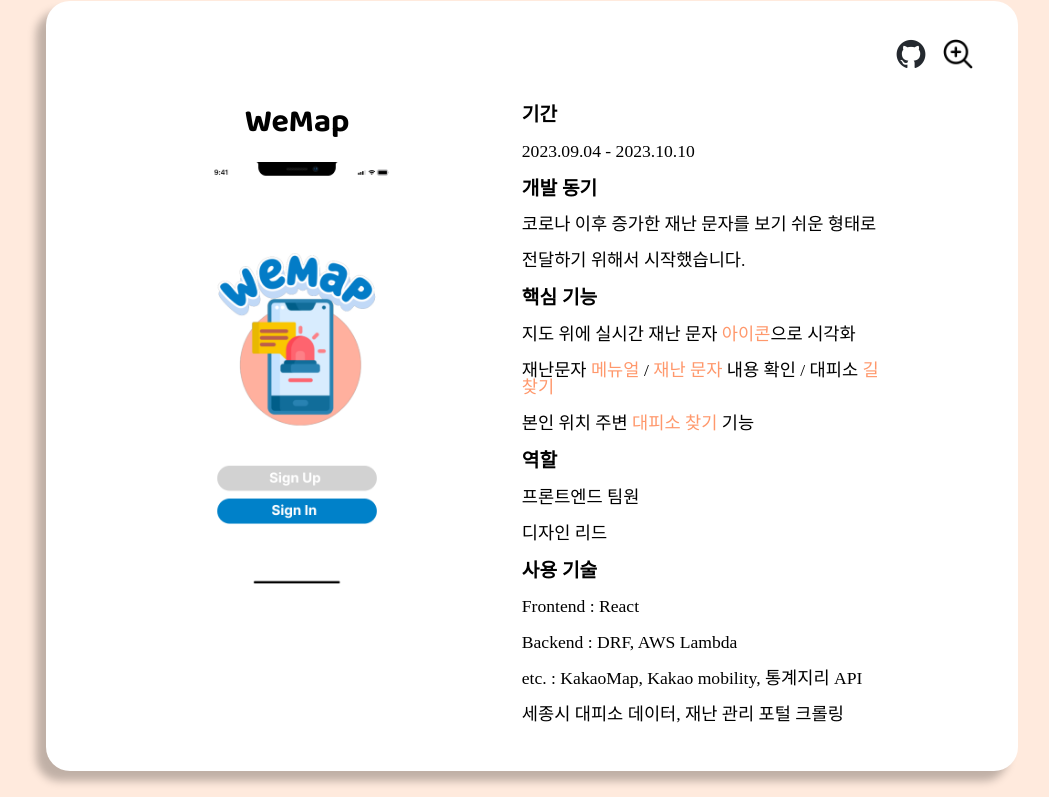
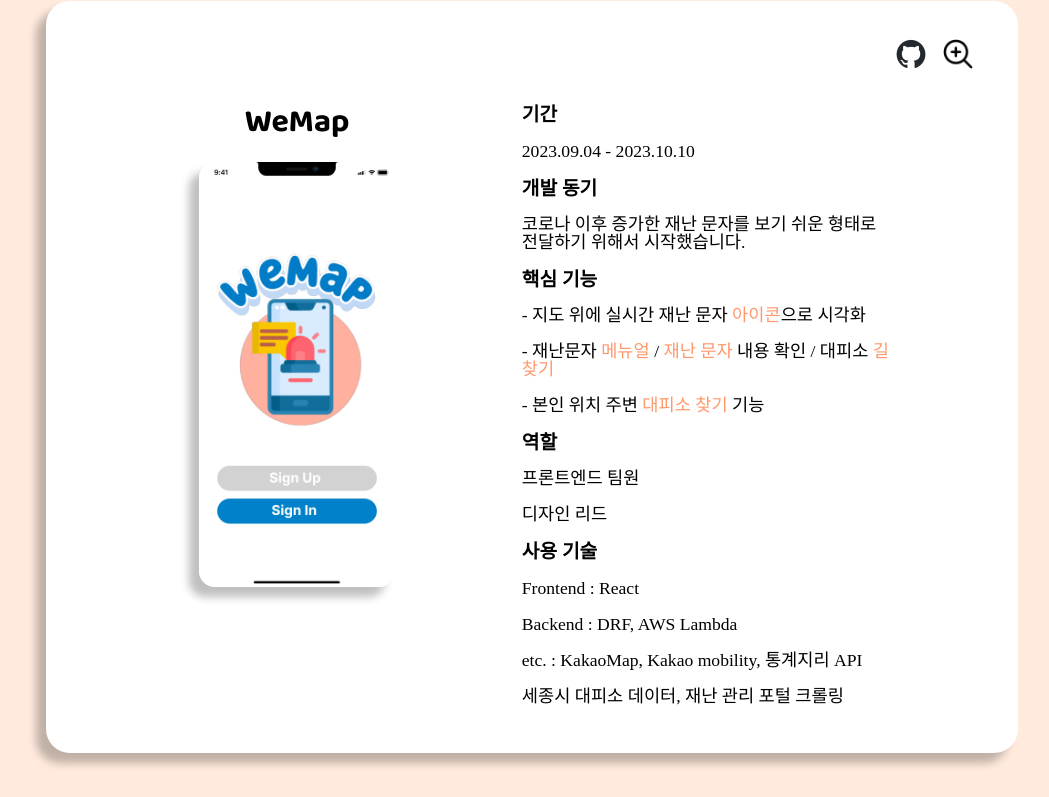
Before and after one commit to dbsrudrla/Portfolio, a React (Create React App) app: page / in a window 1280 px wide. Shown: the part 2000-2797 px from the top of the page, without its empty margins (108-1157 px from the left). Built offline with nearby package versions, Linux system fonts and the light colour scheme; a web font is replaced by a local one.

Commit message:
feat : add architecture

```diff
--- a/src/component/Header.jsx
+++ b/src/component/Header.jsx
@@ -56,7 +56,7 @@ const Container = styled.div`
     flex-wrap : wrap;
     box-shadow : 0 0 7px ${Colors.shadow};
     background-color : ${Colors.white};
-    @media screen and (max-width : 768px) {
+    @media screen and (max-width : 1000px) {
         height : auto;
     }
 `;
@@ -66,7 +66,7 @@ const Wrapper = styled.div`
     flex-wrap : inherit;
     align-items : center;
     justify-content : space-between;
-    @media screen and (max-width : 768px) {
+    @media screen and (max-width : 1000px) {
         width : 100%;
         justify-content : space-around;
     }
@@ -76,7 +76,7 @@ const Title = styled.div`
     font-weight : bold;
     font-size : 1.5rem;
     font-family : 'BalooChettan';
-    @media screen and (max-width : 768px) {
+    @media screen and (max-width : 1000px) {
         padding : 2% 0;
     }
 `;
--- a/src/component/Home.jsx
+++ b/src/component/Home.jsx
@@ -50,15 +50,16 @@ const Container = styled.div`
   }
 `;
 const Wrapper = styled.div`
-  width : 100%;
+  width : 80%;
+  margin : 0 auto;
 `;
 const Section = styled.div`
-  width : 80%;
+  width : 100%;
   margin : 0 auto;
   display : flex;
   flex-direction : row;
   justify-content : center;
-  @media screen and (max-width : 1000px) {
+  @media screen and (max-width : 900px) {
     flex-direction : column;
     align-items : center;
   }
@@ -74,16 +75,23 @@ const Image = styled.div`
   };
   cursor : pointer;
   @media screen and (max-width : 1000px) {
+    width : 30%;
+    margin-bottom : 5%;
+  }
+  @media screen and (max-width : 768px) {
     width : 40%;
-    margin-bottom : 5%;
+  }
+  @media screen and (max-width : 500px) {
+    width : 50%;
   }
 `;
 const TextList = styled.div`
   width : 55%;
   margin-left : 5%;
-  @media screen and (max-width : 1000px) {
+  @media screen and (max-width : 900px) {
     width : 80%;
     text-align : center;
+    margin : 0;
   }
 `;
 const InfoTitle = styled.div`
--- a/src/component/Projects.jsx
+++ b/src/component/Projects.jsx
@@ -46,16 +46,15 @@ function Projects() {
                           <InfoTitle>기간</InfoTitle>
                           <Info>2023.09.04 - 2023.10.10</Info>
                           <InfoTitle>개발 동기</InfoTitle>
-                          <Info>코로나 이후 증가한 재난 문자를 보기 쉬운 형태로</Info>
-                          <Info>전달하기 위해서 시작했습니다.</Info>
+                          <Info>코로나 이후 증가한 재난 문자를 보기 쉬운 형태로 전달하기 위해서 시작했습니다.</Info>
                           <InfoTitle>핵심 기능</InfoTitle>
-                          <Info>지도 위에 실시간 재난 문자 <text style={{color : Colors.button}}>아이콘</text>으로 시각화</Info>
+                          <Info>- 지도 위에 실시간 재난 문자 <text style={{color : Colors.button}}>아이콘</text>으로 시각화</Info>
                           <Info>
-                            재난문자 <text style={{color : Colors.button}}>메뉴얼 </text>
+                            - 재난문자 <text style={{color : Colors.button}}>메뉴얼 </text>
                             / <text style={{color : Colors.button}}>재난 문자</text> 내용 확인 /
                             대피소 <text style={{color : Colors.button}}>길찾기</text>
                           </Info>
-                          <Info>본인 위치 주변 <text style={{color : Colors.button}}>대피소 찾기</text> 기능</Info>
+                          <Info>- 본인 위치 주변 <text style={{color : Colors.button}}>대피소 찾기</text> 기능</Info>
                         </InfoContainer>
                         <InfoContainer>
                           <InfoTitle>역할</InfoTitle>
@@ -99,12 +98,11 @@ function Projects() {
                         <InfoTitle>기간</InfoTitle>
                         <Info>2023.11.27 - 2024.02.02</Info>
                         <InfoTitle>개발 동기</InfoTitle>
-                        <Info>학생들이 간편하게 농구 모임을 만들어서</Info>
-                        <Info>농구를 함께 즐길 수 있도록 하기 위해 개발했습니다.</Info>
+                        <Info>학생들이 간편하게 농구 모임을 만들어서 농구를 함께 즐길 수 있도록 하기 위해 개발했습니다.</Info>
                         <InfoTitle>핵심 기능</InfoTitle>
-                        <Info>간단하게 정보만 입력하면 쉽게 만들 수 있는 <text style={{color : Colors.button}}>농구 파티</text></Info>
-                        <Info>농구 파티에 누구나 <text style={{color : Colors.button}}>쉽게</text> 참여 가능</Info>
-                        <Info><text style={{color : Colors.button}}>용병 시스템</text>을 통한 참여 가능</Info>
+                        <Info>- 간단하게 정보만 입력하면 쉽게 만들 수 있는 <text style={{color : Colors.button}}>농구 파티</text></Info>
+                        <Info>- 농구 파티에 누구나 <text style={{color : Colors.button}}>쉽게</text> 참여 가능</Info>
+                        <Info>- <text style={{color : Colors.button}}>용병 시스템</text>을 통한 참여 가능</Info>
                       </InfoContainer>
                       <InfoContainer>
                         <InfoTitle>역할</InfoTitle>
@@ -136,6 +134,9 @@ const Container = styled.div`
 const Wrapper = styled.div`
   width : 80%;
   margin : 0 auto;
+  @media screen and (max-width : 1000px) {
+    width : 90%;
+  }
 `;
 const TitleContainer = styled.div`
   width : 100%;
@@ -181,7 +182,7 @@ const ProjectContent = styled.div`
 const ProjectWrapper = styled.div`
   display : flex;
   justify-content : space-around;
-  @media screen and (max-width : 768px) {
+  @media screen and (max-width : 900px) {
     display : flex;
     flex-direction : column;
     justify-content : center;
@@ -198,7 +199,7 @@ const Button = styled.a`
   width : 3.5%;
   padding : 1%;
   cursor: pointer;
-  @media screen and (max-width : 768px) {
+  @media screen and (max-width : 900px) {
     width : 5%;
   }
   @media screen and (max-width : 500px) {
@@ -213,7 +214,7 @@ const Project = styled.div`
   display : flex;
   flex-direction : column;
   align-items : center;
-  @media screen and (max-width : 768px) {
+  @media screen and (max-width : 900px) {
     width : 50%
   }
 `;
@@ -228,11 +229,13 @@ const ProjectTitle = styled.div`
 `;
 const Image = styled.img`
   width : 80%;
+  border-radius : 1rem;
+  box-shadow: -10px 10px 8px 0 ${Colors.shadow};
 `;
 const ProjectInfo = styled.div`
   width : 45%;
   text-align : start;
-  @media screen and (max-width : 768px) {
+  @media screen and (max-width : 900px) {
     width : 100%;
     display : flex;
     justify-content : space-around;
@@ -244,7 +247,7 @@ const ProjectInfo = styled.div`
 `;
 const InfoContainer = styled.div`
   width : 100%;
-  @media screen and (max-width : 768px) {
+  @media screen and (max-width : 900px) {
     width : 45%;
     flex-direction : column;
   }
--- a/src/component/Skills.jsx
+++ b/src/component/Skills.jsx
@@ -121,7 +121,10 @@ const SkillTitle = styled.div`
   font-weight : 700;
   font-family : 'BalooChettan';
   color : ${Colors.button};
-  @media screen and (max-width : 900px) {
+  @media screen and (max-width : 1200px) {
+    font-size : 1.2rem;
+  }
+  @media screen and (max-width : 768px) {
     font-size : 1.3rem;
   }
 `;
--- a/src/component/UI/Modal.jsx
+++ b/src/component/UI/Modal.jsx
@@ -1,5 +1,6 @@
 import React from "react";
 import styled from "styled-components";
+import Colors from "../../common/Color";
 import Images from "../../common/Images";
 
 function WeMapModal({WeMapmodalOpen, setWeMapModalOpen}) {
@@ -14,8 +15,14 @@ function WeMapModal({WeMapmodalOpen, setWeMapModalOpen}) {
                 {/* 프로젝트 설명 */}
                 <ModalInfo>
                     <InfoContainer>
-                        <InfoTitle>맡은 부분</InfoTitle>
-                        <Info>전체적인 디자인과 . . .</Info>
+                      <InfoTitle>프로젝트에서 맡은 부분</InfoTitle>
+                      <Info style={{fontWeight : 500,}}>1. Web/App 디자인</Info>
+                      <Info>Figma로 WeMap의 <text style={{color : Colors.button}}>모든 페이지 디자인</text>을 설계했습니다.</Info>
+                      <Info style={{fontWeight : 500,}}>2. 화면 구현 </Info>
+                      <Info>설계된 디자인을 참고하여 <text style={{color : Colors.button}}>사이드바, 마이페이지, 위험등급설정, 팝업창</text> 화면을 구현했습니다.</Info>
+                      <Info style={{fontWeight : 500,}}>3. 길찾기 선 구현 </Info>
+                      <Info>대피소까지의 거리를 나타내는 선을 <text style={{color : Colors.button}}>line polygon 형태</text>로 구현했습니다.</Info>
+                      <Info>프로젝트 경험이 얼마 없는 상태에서 시작한 프로젝트라서 2개의 좌표를 직선으로 잇는 line polygon만 구현 성공했습니다.</Info>
                     </InfoContainer>
                 </ModalInfo>
             </Modals>
@@ -35,9 +42,15 @@ function BBModal({BBmodalOpen, setBBmodalOpen}) {
                 <Image src={Images.BBArchitecture} />
                 {/* 프로젝트 설명 */}
                 <ModalInfo>
-                    <InfoContainer>
-                        <InfoTitle>맡은 부분</InfoTitle>
-                        <Info>전체적인 디자인과 . . .</Info>
+                  <InfoContainer>
+                      <InfoTitle>프로젝트에서 맡은 부분</InfoTitle>
+                      <Info style={{fontWeight : 500,}}>1. UX/UI 디자인</Info>
+                      <Info>Figma로 Buzzer Beater의 <text style={{color : Colors.button}}>모든 페이지 디자인</text>을 설계했습니다.</Info>
+                      <Info style={{fontWeight : 500,}}>2. UI 화면 구현 </Info>
+                      <Info>설계된 디자인을 참고하여 <text style={{color : Colors.button}}>로그인, 회원가입, 영입요청함</text> 화면을 구현했습니다.</Info>
+                      <Info style={{fontWeight : 500,}}>3. 하단바 구현 </Info>
+                      <Info>프로젝트 중간에 디자인 수정을 하면서 생긴 하단바를 구현했습니다.</Info>
+                      <Info>하단바에 홈, 농구팟 생성, 영입요청함, 용병 등록, 마이페이지 버튼을 생성하고, 각 버튼에 알맞는 <text style={{color : Colors.button}}>페이지들을 연결</text>했습니다.</Info>
                     </InfoContainer>
                 </ModalInfo>
             </Modals>
@@ -48,39 +61,55 @@ function BBModal({BBmodalOpen, setBBmodalOpen}) {
 
 const ModalWrapper = styled.div`
   width : 100%;
-  margin-bottom : 3%;
+  margin-bottom : 5%;
 `;
 const Modals = styled.div`
   display : flex;
-  justify-content : space-around;
+  flex-direction : column;
+  align-items : center;
 `;
 const ModalTitle = styled.div`
-  margin-bottom : 3%;
+  margin-bottom : 5%;
   font-size : 2rem;
   font-weight : 700;
   font-family : 'BalooChettan';
 `;
 const Image = styled.img`
   width : 60%;
+  margin : 3%;
+  @media screen and (max-width : 1000px) {
+    width : 80%;
+    margin : 5%;
+  }
+  @media screen and (max-width : 500px) {
+    width : 100%;
+    margin : 10%;
+  }
 `;
 const ModalInfo = styled.div`
-  width : 35%;
+  width : 100%;
   text-align : start;
 `;
 const InfoContainer = styled.div`
   width : 100%;
 `;
 const InfoTitle = styled.div`
-  margin-bottom : 5%;
+  margin-bottom : 3%;
   font-size : 1.2rem;
   font-weight : 700;
   font-family : 'NotoSans';
+  @media screen and (max-width : 768px) {
+    font-size : 1rem;
+  }
 `;
 const Info = styled.div`
-  margin-bottom : 5%;
+  margin-bottom : 2%;
   font-size : 1.1rem;
   font-weight : 200;
   font-family : 'NotoSans';
+  @media screen and (max-width : 1000px) {
+    font-size : 0.95rem;
+  }
 `;
 
 export {WeMapModal, BBModal};
```
